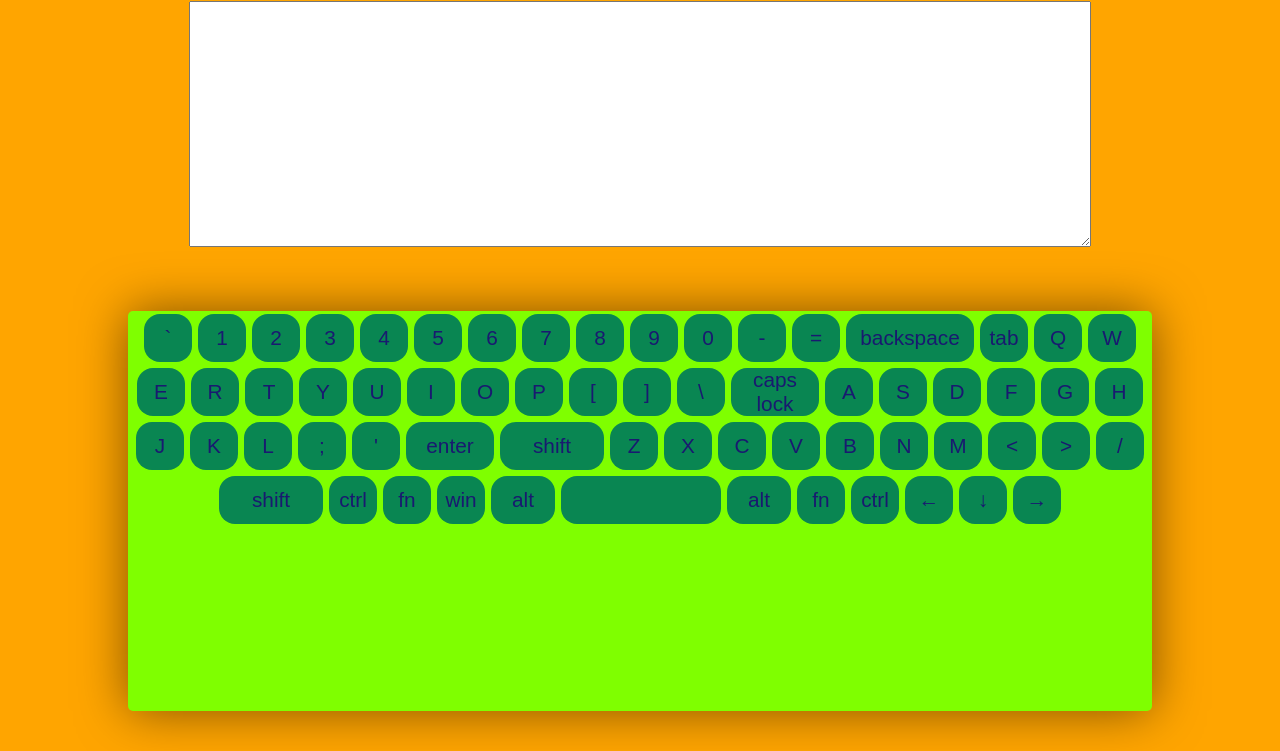
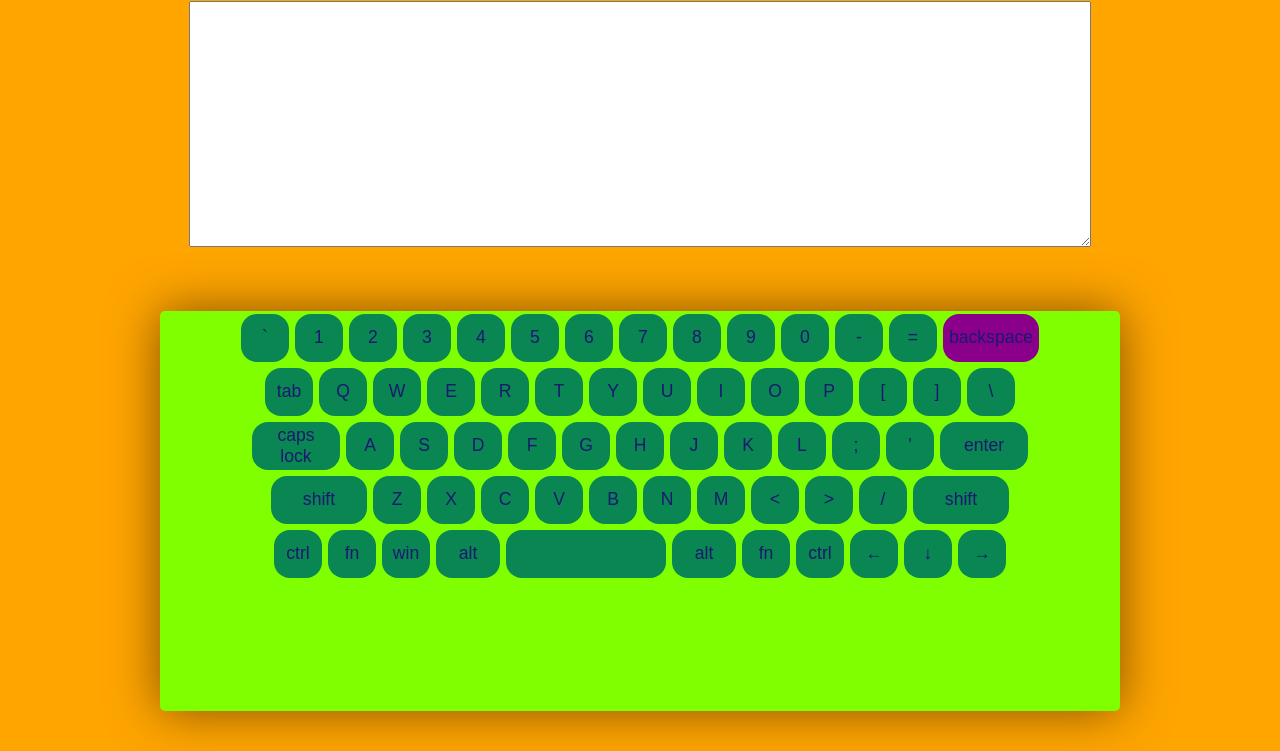
Before and after one commit to MargaritaBraun/virtual-keyboard, a website built with webpack: page index.html in a window 1280 px wide. Both pictures are taken after a click on the button "backspace". Shown: the part 49-800 px from the top of the page. Built offline with nearby package versions, Linux system fonts and the light colour scheme.

Commit message:
feat: add focus on key

```diff
--- a/src/index.js
+++ b/src/index.js
@@ -11,7 +11,8 @@ const renderKeyboardToDom = () => {
     placeKeyboard.append(keyboard.generateKey());
   });
 };
-const generateKeys = (data) => {
+
+const generateKeys = () => {
   let keys = [];
   data.forEach((key) => {
     keys.push(new KeyButton(key));
@@ -19,3 +20,72 @@ const generateKeys = (data) => {
   return keys;
 };
 renderKeyboardToDom(data);
+
+let enterlinebutton = document.querySelectorAll("[space]");
+const lineBreak = () => {
+  enterlinebutton.forEach((space) => {
+    const brElement = document.createElement("br");
+    space.after(brElement);
+  });
+};
+
+lineBreak();
+
+const buttons = document.querySelectorAll(".key");
+let lastClicked = buttons[0];
+for (let i = 0; i < buttons.length; i++) {
+  buttons[i].addEventListener("click", function () {
+    lastClicked.classList.remove("active");
+    this.classList.add("active");
+    lastClicked = this;
+  });
+}
+
+// console.log(buttons);
+
+/*
+    if (event.target === button.classList.contains("active")) {
+      console.log(event.target);
+      button.classList.remove("active");
+    }
+    button.classList.add("active"); */
+// console.log(backspace)
+/*
+const backspace = document.querySelector("[value = backspace]");
+const backspacetask = () => {
+  backspace.addEventListener("click", () => {
+    this.properties.value = this.properties.value.substring(
+      0,
+      this.properties.value.length - 1
+    );
+    this._triggerEvent("oninput");
+    _triggerEvent(handlerName) {
+    if (typeof this.eventHandlers[handlerName] == "function") {
+      this.eventHandlers[handlerName](this.properties.value);
+    }
+  },
+  });
+}
+backspacetask();
+case "backspace":
+          keyElement.classList.add("keyboard__key--wide");
+          keyElement.innerHTML = createIconHTML("backspace");
+
+          keyElement.addEventListener("click", () => {
+            this.properties.value = this.properties.value.substring(
+              0,
+              this.properties.value.length - 1
+            );
+            this._triggerEvent("oninput");
+          });
+/*const allbuttons = () => {
+  document.querySelectorAll(".text_input_field").forEach((element) => {
+    element.addEventListener("focus", () => {
+      this.open(element.value, (currentValue) => {
+        element.value = currentValue;
+      });
+    });
+  });
+};
+allbuttons();
+*/
--- a/src/key-module.js
+++ b/src/key-module.js
@@ -1,14 +1,14 @@
 export class KeyButton {
-  constructor({ value, size }) {
+  constructor({ value, size, space }) {
     this.value = value;
     this.size = size;
+    this.space = space;
   }
 
   generateKey() {
     let template = "";
     let keyboard = document.createElement("button");
     keyboard.className = "key";
-    console.log(keyboard);
     if (this.size) {
       let pullsize = `${this.size}`;
       keyboard.style.width = pullsize;
@@ -18,7 +18,7 @@ export class KeyButton {
       template += `<span">${this.value}`;
       template += "</span>";
     }
-
+    if (this.space) keyboard.setAttribute("space", this.space);
     keyboard.innerHTML = template;
     return keyboard;
   }
--- a/src/key.js
+++ b/src/key.js
@@ -1,8 +1,7 @@
 const small = "3rem";
-const big = "8rem";
-const small_1 = "4rem";
-const small_2 = "5.5rem";
-const big_0 = "6.5rem";
+const big = "6rem";
+const smallA = "4rem";
+const smallB = "5.5rem";
 const space = "10rem";
 export const data = [
   {
@@ -59,11 +58,12 @@ export const data = [
   },
   {
     value: "backspace",
-    size: big
+    size: big,
+    space: true
   },
   {
     value: "tab",
-    size: "small_2"
+    size: "s"
   },
   {
     value: "Q",
@@ -115,11 +115,12 @@ export const data = [
   },
   {
     value: "\\",
-    size: small
+    size: small,
+    space: true
   },
   {
     value: "caps lock",
-    size: small_2
+    size: smallB
   },
   {
     value: "A",
@@ -167,11 +168,12 @@ export const data = [
   },
   {
     value: "enter",
-    size: small_2
+    size: smallB,
+    space: true
   },
   {
     value: "shift",
-    size: big_0
+    size: big
   },
   {
     value: "Z",
@@ -215,7 +217,8 @@ export const data = [
   },
   {
     value: "shift",
-    size: big_0
+    size: big,
+    space: true
   },
   {
     value: "ctrl",
@@ -231,7 +234,7 @@ export const data = [
   },
   {
     value: "alt",
-    size: small_1
+    size: smallA
   },
   {
     value: "",
@@ -239,7 +242,7 @@ export const data = [
   },
   {
     value: "alt",
-    size: small_1
+    size: smallA
   },
   {
     value: "fn",
--- a/src/sass/base/_base.scss
+++ b/src/sass/base/_base.scss
@@ -17,7 +17,7 @@
 }
 
 .keyboard_base {
-  width: 80vw;
+  width: 75vw;
   height: 50vh;
   background-color: chartreuse;
   margin: 4rem auto 0 auto;
@@ -37,7 +37,7 @@
   width: 3rem;
   height: 3rem;
   padding: 0.5rem;
-  font-size: 1.3rem;
+  font-size: 1.1rem;
   color: midnightblue;
   background-color: rgb(9, 134, 82);
   border-radius: 1rem;
@@ -50,3 +50,6 @@
   justify-content: center;
   vertical-align: top;
 }
+.active {
+    background-color: darkmagenta;
+  }
```
Also changed, not shown: dist/main.js, src/sass/style.css, 2 other files.
